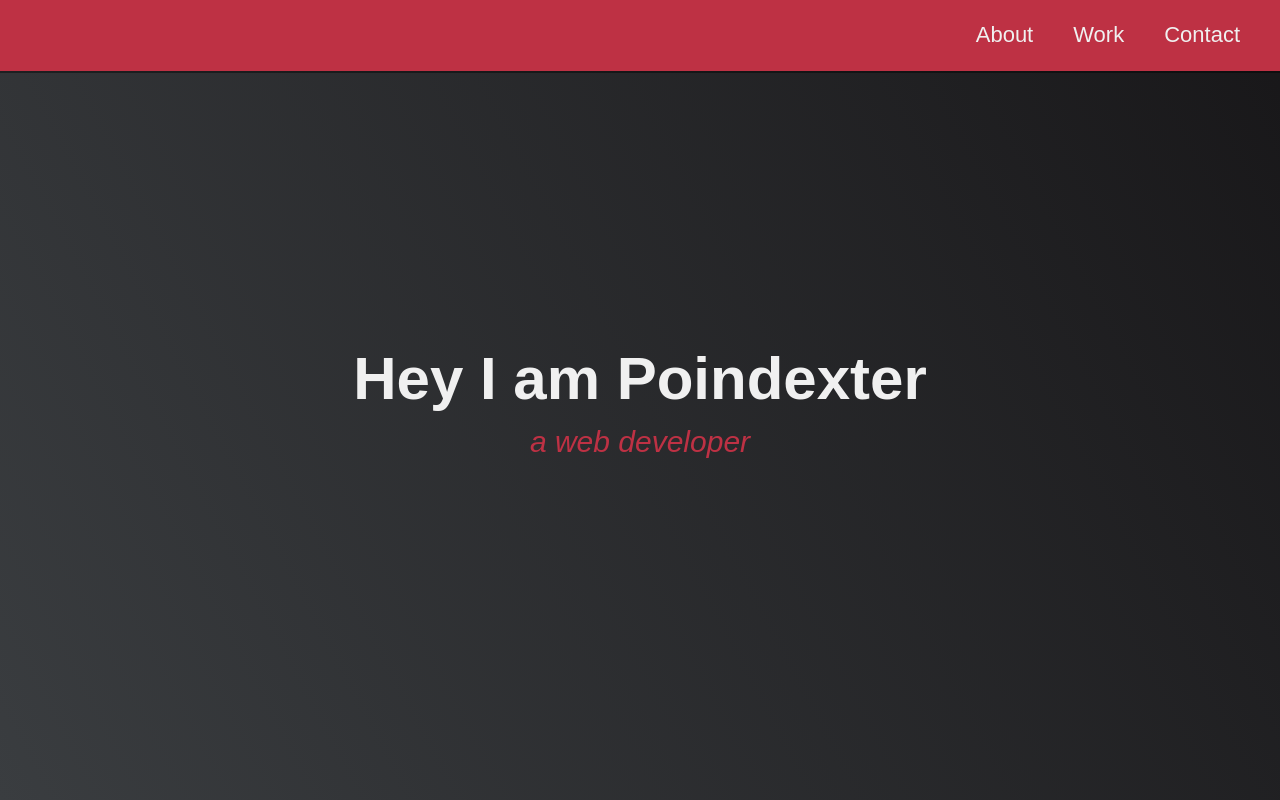
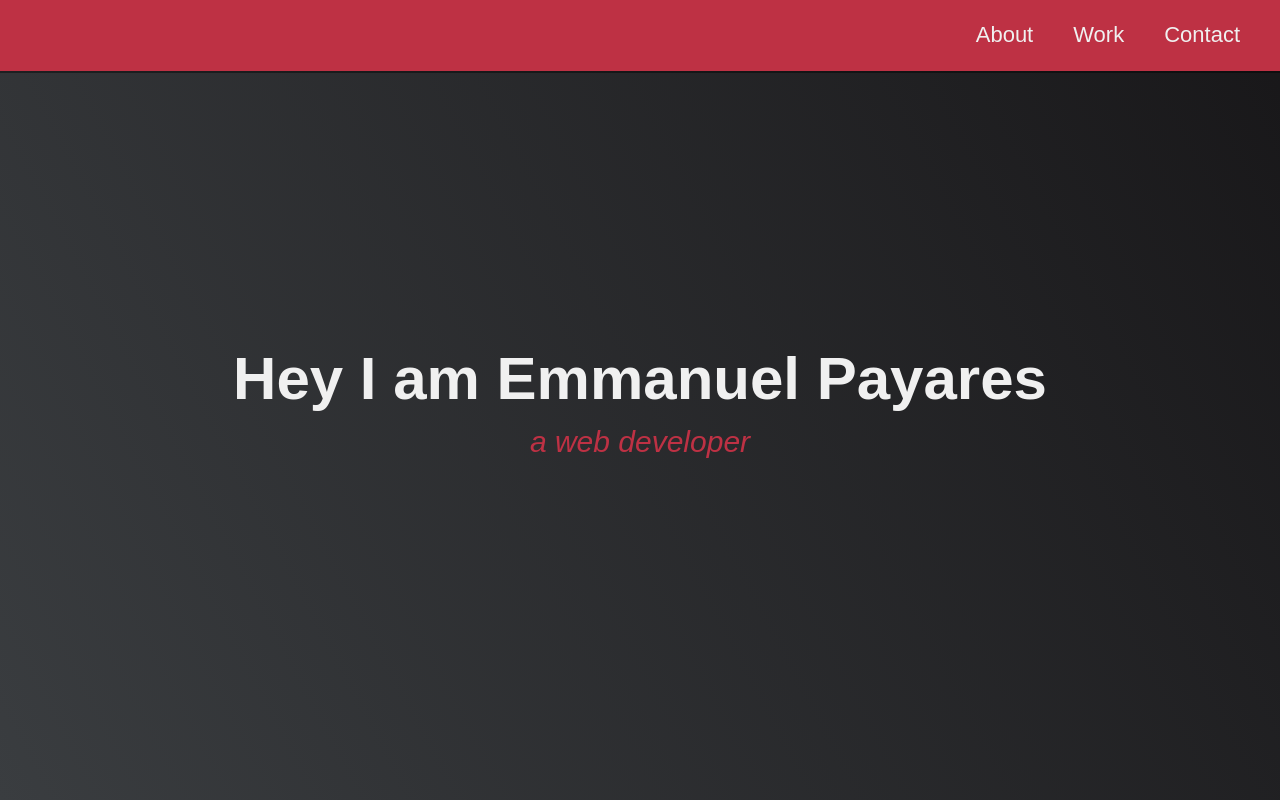
Before and after one commit to PoindexterG-Star/portfolio, a plain HTML site: page index.html in a window 1280 px wide. Shown: the top 800 px of the page. Drawn offline with Linux system fonts and the light colour scheme.

Commit message:
Cambio de nombre en la welcome section

```diff
--- a/index.html
+++ b/index.html
@@ -24,7 +24,7 @@
           <!-- START WELCOME SECTION -->
 
           <section id="welcome-section" class="welcome-section">
-            <h1>Hey I am Poindexter</h1>
+            <h1>Hey I am Emmanuel Payares</h1>
             <p>a web developer</p>
           </section>
 
```
